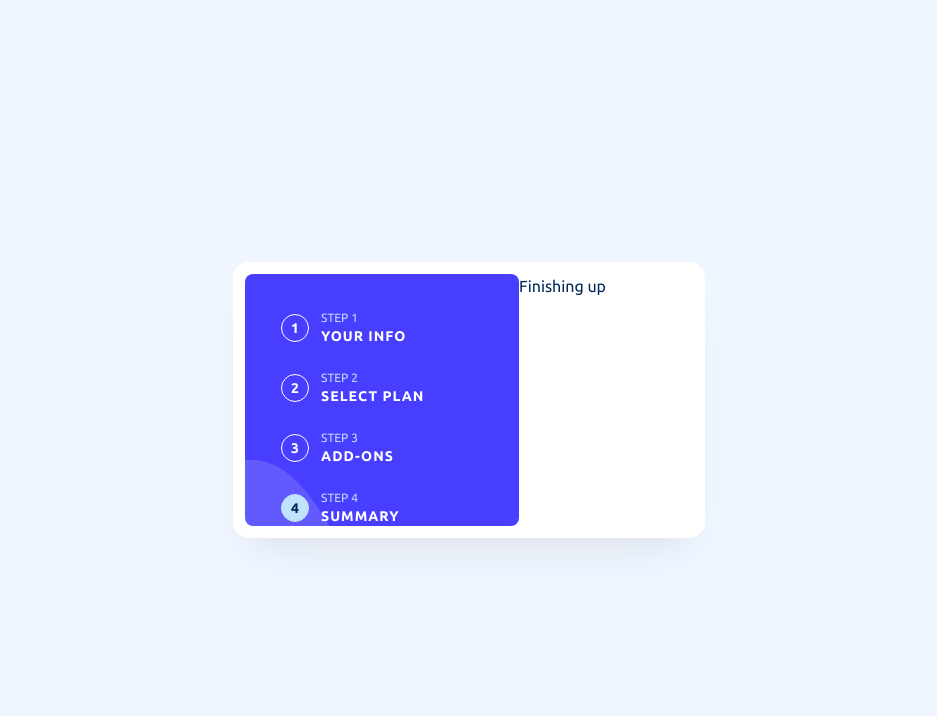
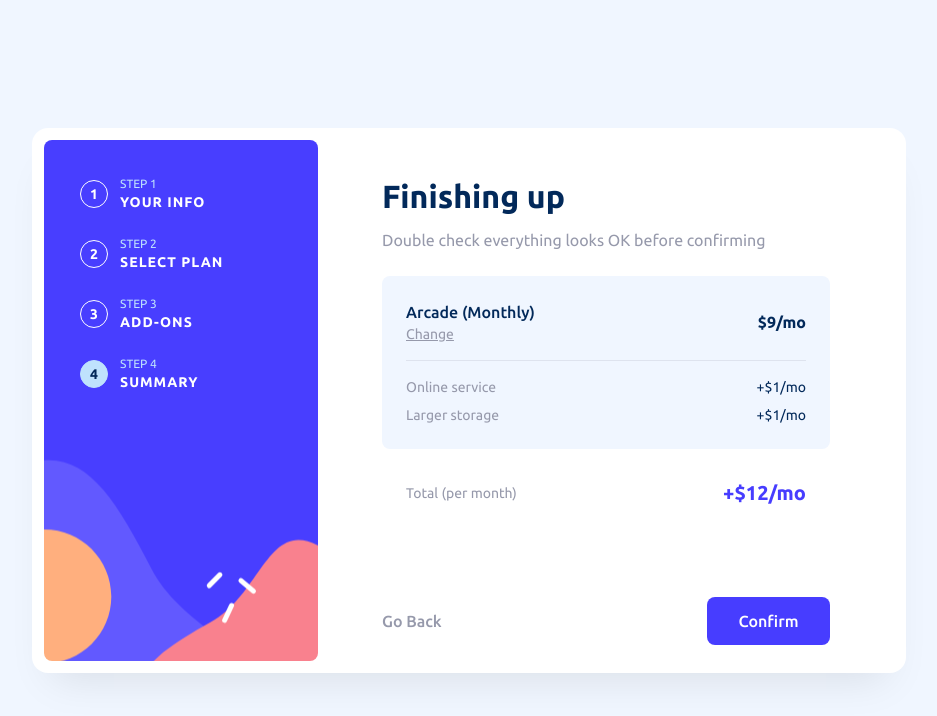
Before and after one commit to DeraTheOz/Multi-Step-Form, a React (Vite) app: page /summary in a window 1280 px wide. Shown: the top 716 px of the page, without its empty margins (171-1108 px from the left). Built offline with nearby package versions, Linux system fonts and the light colour scheme.

Commit message:
fix: fix layout issues and update markup

```diff
--- a/src/pages/Summary.jsx
+++ b/src/pages/Summary.jsx
@@ -1,5 +1,90 @@
+import { useNavigate } from "react-router";
+import Button from "../components/Button";
+import { useState } from "react";
+
 function Summary() {
-  return <h1>Finishing up</h1>;
+  const [isComplete, setIsComplete] = useState(false);
+  const navigate = useNavigate();
+  function handlePrev() {
+    navigate("/add-ons");
+  }
+
+  function handleConfirm() {
+    setIsComplete((complete) => !complete);
+  }
+
+  return !isComplete ? (
+    <>
+      <div className="bg-white shadow-primary rounded-[0.63rem] -mt-16 flex flex-col justify-center px-4 pt-10 pb-5 row-start-2 col-start-1 col-end-4 mx-2 lg:shadow-none lg:rounded-none lg:row-start-1 lg:col-start-2 lg:m-0 lg:p-0 lg:pt-10 lg:mx-16">
+        <>
+          <h3 className="text-2xl md:text-[2rem] font-bold mb-4">
+            Finishing up
+          </h3>
+          <p className="text-light-gray leading-6">
+            Double check everything looks OK before confirming
+          </p>
+
+          {/* Summary Details */}
+          <div className="bg-magnolia text-light-gray flex flex-col px-4 lg:px-6 py-6 mt-6 space-y-4 rounded-lg lg:w-[28rem]">
+            <div className="flex items-center justify-between">
+              <div>
+                <h3 className="text-marine-blue lg:text-base text-sm font-medium">
+                  Arcade (Monthly)
+                </h3>
+                <p className="underline-offset-auto decoration-auto decoration-solid hover:text-purplish-blue text-sm underline cursor-pointer">
+                  Change
+                </p>
+              </div>
+
+              <p className="text-marine-blue font-bold">$9/mo</p>
+            </div>
+
+            <span className="bg-light-gray w-full h-[0.0625rem] opacity-[0.2043]"></span>
+
+            {/* Selected Add-ons */}
+            <ul className="flex flex-col justify-between space-y-2">
+              <li className="flex items-center justify-between text-sm">
+                Online service <span className="text-marine-blue">+$1/mo</span>
+              </li>
+
+              {/* Dummy markup for testing */}
+              <li className="flex items-center justify-between text-sm">
+                Larger storage <span className="text-marine-blue">+$1/mo</span>
+              </li>
+            </ul>
+          </div>
+
+          <div className="lg:px-6 flex items-center justify-between h-12 px-4 py-4 mt-5">
+            <p className="text-light-gray text-sm">Total (per month)</p>
+            <p className="text-purplish-blue lg:text-xl text-base font-bold">
+              +$12/mo
+            </p>
+          </div>
+        </>
+      </div>
+
+      <div className="lg:col-start-2 lg:mt-20 lg:mx-16 lg:p-0 lg:mb-4 flex items-center justify-between col-start-1 col-end-4 row-start-3 px-2 py-6 mt-32 bg-white">
+        <Button type="back" onClick={handlePrev}>
+          Go Back
+        </Button>
+        <Button type="confirm" onClick={handleConfirm}>
+          Confirm
+        </Button>
+      </div>
+    </>
+  ) : (
+    <div className="bg-white shadow-primary rounded-[0.63rem] -mt-16 flex flex-col justify-center items-center px-4 pt-10 pb-5 row-start-2 col-start-1 col-end-4 mx-2 lg:shadow-none lg:rounded-none lg:row-start-1 lg:col-start-2 lg:m-0 lg:p-0 lg:mx-16 md:h-[32.5rem] h-[25rem] mb-20">
+      <div className="max-w-[28rem] flex flex-col items-center justify-center space-y-6 text-center">
+        <img src="/images/icon-thank-you.svg" alt="Icon thank you" />
+        <h3 className="md:text-[2rem] text-2xl font-bold">Thank you!</h3>
+        <p className="text-light-gray leading-[1.56rem] text-pretty">
+          Thanks for confirming your subscription! We hope you have fun using
+          our platform. If you ever need support, please feel free to email us
+          at support@loremgaming.com.
+        </p>
+      </div>
+    </div>
+  );
 }
 
 export default Summary;
```
